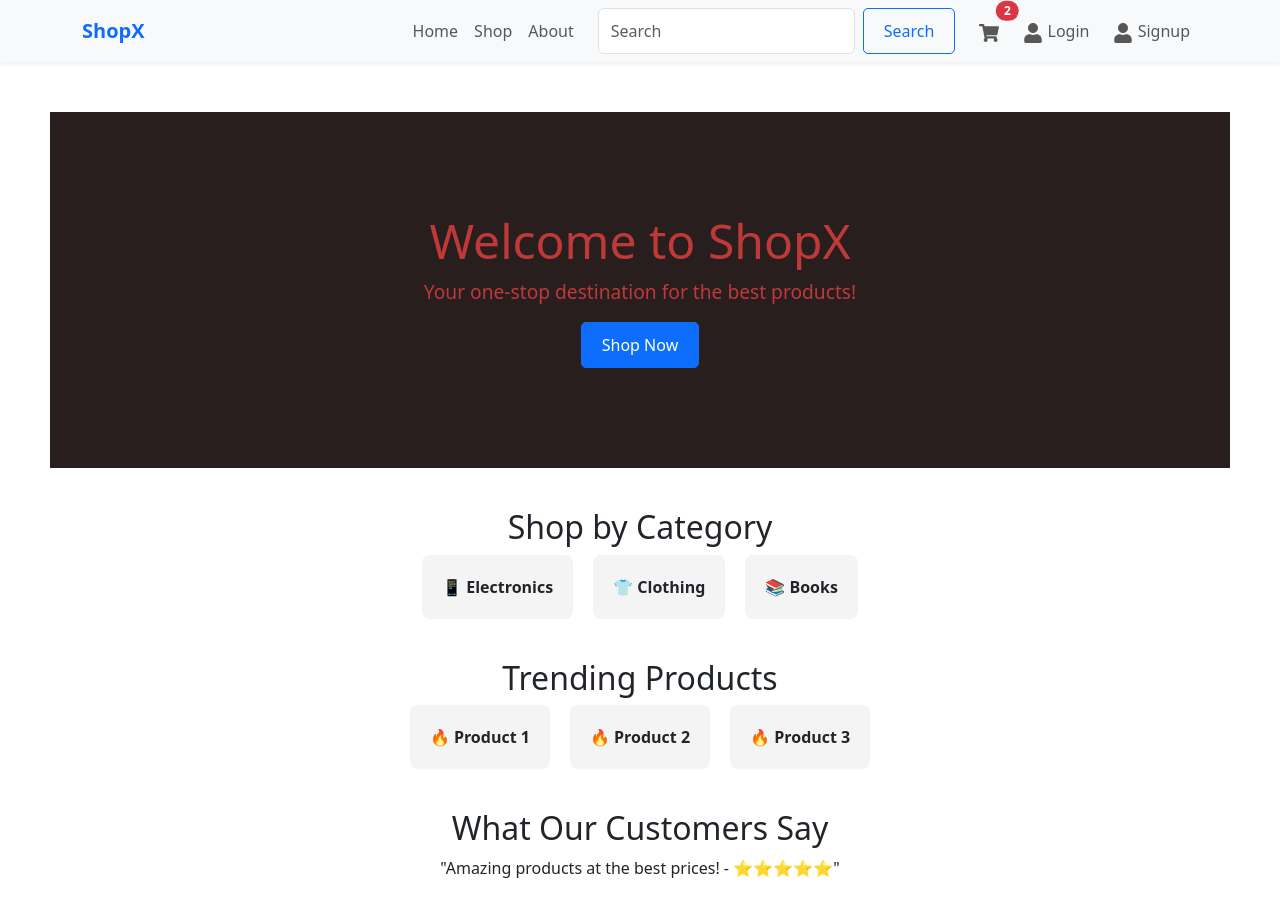
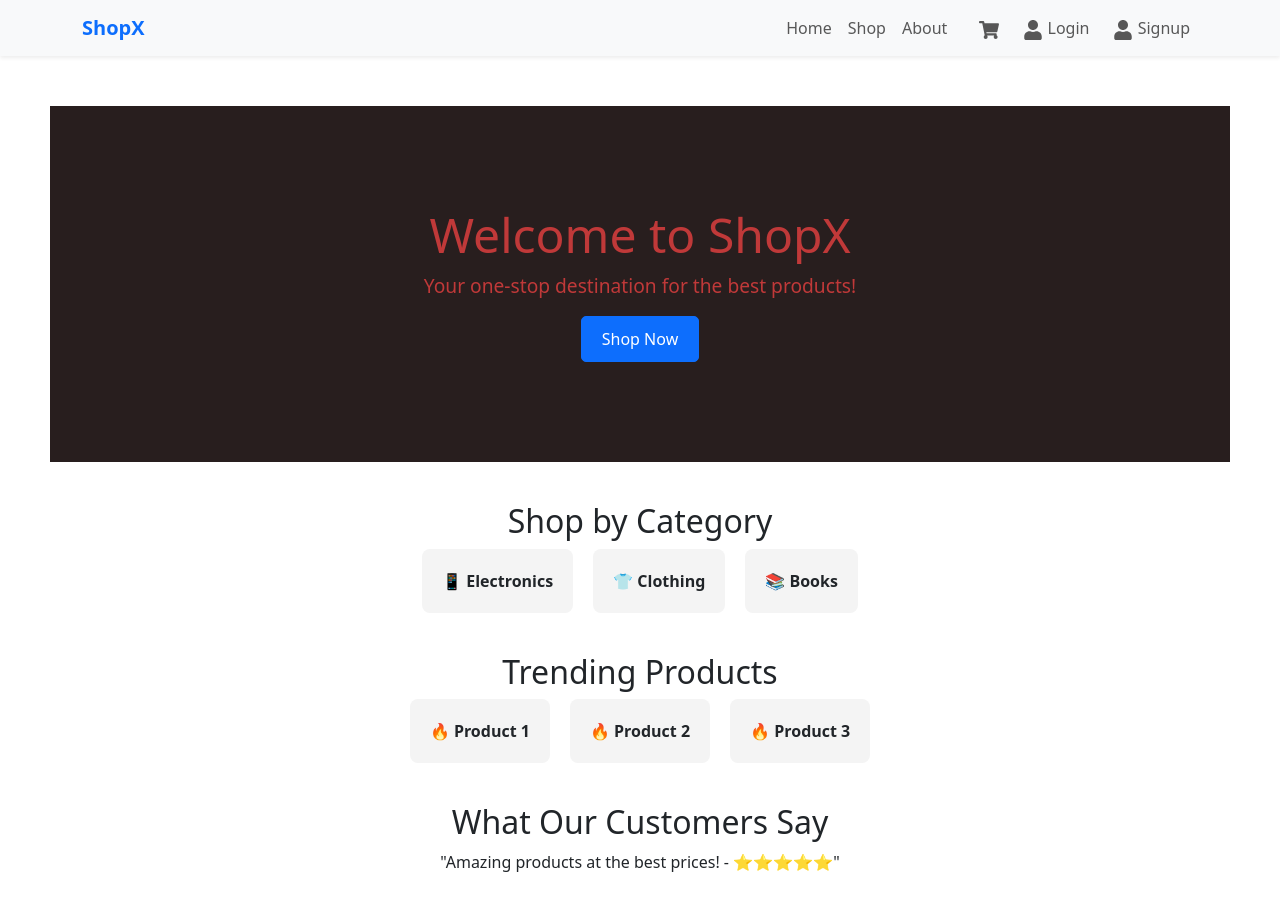
Before and after one commit to JeminiVin/frontend-ecommerce, a React (Create React App) app: page / in a window 1280 px wide. Shown: the top 916 px of the page. Built offline with nearby package versions, Linux system fonts and the light colour scheme.

Commit message:
Update Navbar.js

```diff
--- a/src/components/Navbar.js
+++ b/src/components/Navbar.js
@@ -40,20 +40,13 @@ const Navbar = () => {
 
           </ul>
 
-          {/* Search Bar */}
-          <form className="d-flex ms-3">
-            <input className="form-control me-2" type="search" placeholder="Search" aria-label="Search" />
-            <button className="btn btn-outline-primary" type="submit">Search</button>
-          </form>
+
 
           {/* Icons: Cart & User Login */}
           <ul className="navbar-nav ms-3">
             <li className="nav-item">
               <Link className="nav-link position-relative" to="/cart">
                 <FaShoppingCart size={20} />
-                <span className="position-absolute top-0 start-100 translate-middle badge rounded-pill bg-danger">
-                  2 {/* Example cart count */}
-                </span>
               </Link>
             </li>
             <li className="nav-item ms-2">
```
